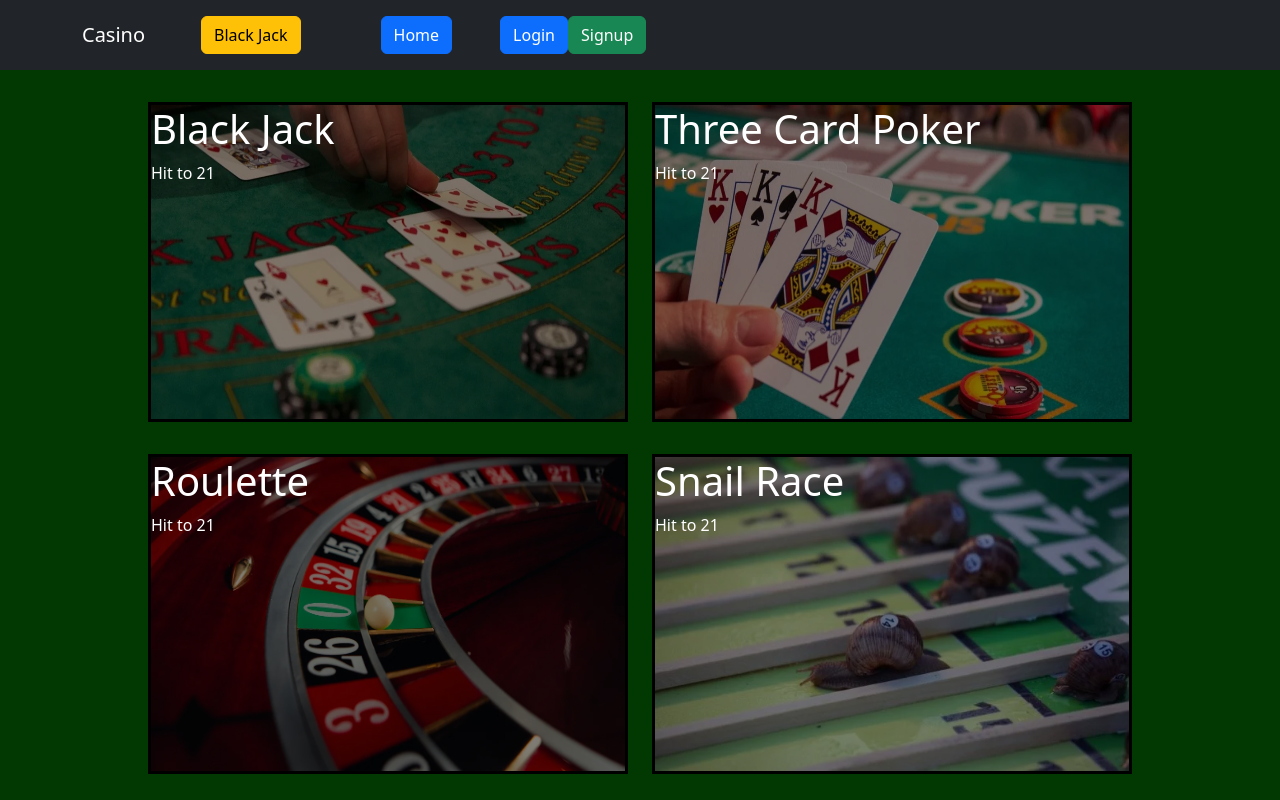
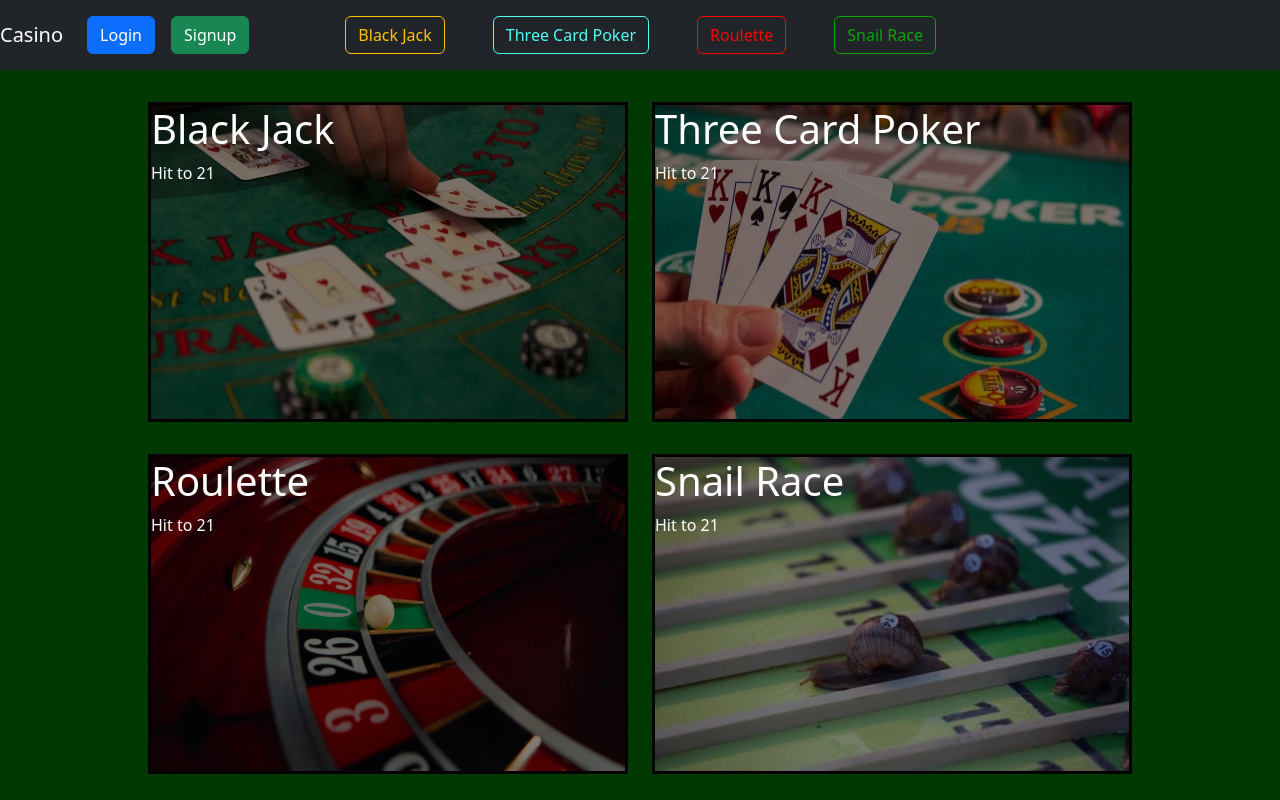
Before and after one commit to JeremyM45/next-casino, a Next.js app: page / in a window 1280 px wide. Built offline with nearby package versions, Linux system fonts and the light colour scheme; no server answers.

Commit message:
refactor navbar

```diff
--- a/components/Navbar.jsx
+++ b/components/Navbar.jsx
@@ -2,40 +2,46 @@
 import { useAuth } from "../context/AuthContext";
 import styles from '../styles/Navbar.module.css'
 import Button from 'react-bootstrap/Button';
-import Container from 'react-bootstrap/Container';
 import Nav from 'react-bootstrap/Nav';
-import NavItem from 'react-bootstrap/Nav'
 import Navbar from 'react-bootstrap/Navbar';
-import Link from "next/link";
 
 export const NavBar = ({ changeShownGame, setAccountFormVisable, setIsSignup }) => {
   const { user, logOut } = useAuth()
   return (
-    <Navbar collapseOnSelect expand="lg" bg="dark" variant="dark">
-      <Container>
-        <Navbar.Brand>Casino</Navbar.Brand>
-        <Navbar.Toggle aria-controls="responsive-navbar-nav" />
-          <Navbar.Collapse id="responsive-navbar-nav">
-            <Nav className="me-auto">
+    <Navbar collapseOnSelect='true' expand="lg" bg="dark" variant="dark" className={styles.frame}>
+      <Nav.Link eventKey="1">
+        <Navbar.Brand onClick={() => changeShownGame('')}>Casino</Navbar.Brand>
+      </Nav.Link>
+      <Navbar.Toggle aria-controls="responsive-navbar-nav" />
+        <Navbar.Collapse id="responsive-navbar-nav">
+
+          <Nav className={`${styles.nav}`}>
+            <div className={styles.accountButtons}>
+            {user ? (
               <Nav.Link eventKey="1">
-                <Button className={`btn-warning ${styles.button}`} onClick={() => changeShownGame('Black Jack')}>Black Jack</Button>
+                <Button className={`btn-danger ${styles.button}`} varient="alert" onClick={() => {logOut()}}>Logout</Button>
+              </Nav.Link>) : (
+                  <Nav.Link eventKey='1'>
+                    <Button className={`${styles.button}`} varient="primary" onClick={() => (setIsSignup(false), setAccountFormVisable(true))}>Login</Button>
+                    <Button className={`${styles.button}`}  variant="success" onClick={() => (setIsSignup(true), setAccountFormVisable(true))}>Signup</Button>
+                  </Nav.Link>
+
+              )}
+            </div>
+              <Nav.Link eventKey="1">
+                <Button className={styles.buttonBlackJack} variant="outline-warning" onClick={() => {user ? changeShownGame('Black Jack') : setAccountFormVisable(true)}}>Black Jack</Button>
               </Nav.Link>
               <Nav.Link eventKey="1">
-                <Button className={`btn ${styles.button}`} onClick={() => changeShownGame('')}>Home</Button>
+                <Button className={styles.buttonThreeCard} variant="outline-primary" onClick={() => {user ? changeShownGame('Three Card Poker') : setAccountFormVisable(true)}}>Three Card Poker</Button>
               </Nav.Link>
-              {user ? (
-                <Nav.Link eventKey="1">
-                  <Button className={`btn-danger ${styles.button}`} varient="alert" onClick={() => {logOut()}}>Logout</Button>
-                </Nav.Link>) : (
-                  <Nav.Link eventKey='1'>
-                    <Button  varient="primary" onClick={() => (setIsSignup(false), setAccountFormVisable(true))}>Login</Button>
-                    <Button  variant="success" onClick={() => (setIsSignup(true), setAccountFormVisable(true))}>Signup</Button>
-                  </Nav.Link>
-                )
-              }
+              <Nav.Link eventKey="1">
+                <Button className={styles.buttonRoulette} variant="outline-danger" onClick={() => {user ? changeShownGame('Roulette') : setAccountFormVisable(true)}}>Roulette</Button>
+              </Nav.Link>
+              <Nav.Link eventKey="1">
+                <Button className={styles.buttonSnailRace} variant="outline-success" onClick={() => {user ? changeShownGame('Snail Race') : setAccountFormVisable(true)}}>Snail Race</Button>
+              </Nav.Link>
             </Nav>
         </Navbar.Collapse>
-      </Container>
     </Navbar>
   );
 }
--- a/styles/Navbar.module.css
+++ b/styles/Navbar.module.css
@@ -1,6 +1,11 @@
 .frame{
-  background-color: rgb(255, 255, 255);
-  padding: 1rem;
+
+
+}
+
+.nav{
+  width: 100%;
+  display: flex;
 }
 
 .button {
@@ -8,11 +13,106 @@
   margin-right: 2rem;
 }
 
-/* .navbarToggle{
-  background-color: rgb(221, 241, 0);
+.accountButtons{
+  margin-right: 5rem;
 }
 
-.offCanvas{
-  background-color: rgb(33,37,41);
+.buttonBlackJack{
+  margin-left: 12rem;
+}
 
-} */
+.buttonThreeCard{
+  margin-left: 7rem;
+  color: rgb(79, 251, 243);
+  border-color: rgb(79, 251, 243);
+}
+.buttonThreeCard:hover{
+  background-color: rgb(80, 225, 218);
+  border-color: rgb(79, 251, 243);
+  color: black;
+}
+
+.buttonRoulette{
+  margin-left: 7rem;
+  color: red;
+  border-color: red;
+}
+
+.buttonSnailRace{
+  margin-left: 7rem;
+  color: rgb(7, 167, 7);
+  border-color: rgb(7, 167, 7);
+}
+
+@media only screen and (max-width: 1700px) {
+  .buttonBlackJack{
+    margin-left: 4rem;
+  }
+
+  .buttonThreeCard{
+    margin-left: 4rem;
+  }
+
+  .buttonRoulette{
+    margin-left: 4rem;
+  }
+
+  .buttonSnailRace{
+    margin-left: 4rem;
+  }
+}
+
+@media only screen and (max-width: 1400px) {
+  .button {
+    margin-left: 0rem;
+    margin-right: 1rem;
+  }
+
+  .accountButtons{
+    margin-right: 2rem;
+  }
+
+  .buttonBlackJack{
+    margin-left: 2rem;
+  }
+
+  .buttonThreeCard{
+    margin-left: 2rem;
+  }
+
+  .buttonRoulette{
+    margin-left: 2rem;
+  }
+
+  .buttonSnailRace{
+    margin-left: 2rem;
+  }
+}
+
+@media only screen and (max-width: 1200px) {
+  .button {
+    margin-left: 0rem;
+    margin-right: 1rem;
+  }
+
+  .accountButtons{
+    margin-right: 2rem;
+  }
+
+  .buttonBlackJack{
+    margin-left: 0rem;
+  }
+
+  .buttonThreeCard{
+    margin-left: 0rem;
+  }
+
+  .buttonRoulette{
+    margin-left: 0rem;
+  }
+
+  .buttonSnailRace{
+    margin-left: 0rem;
+  }
+
+}
```
